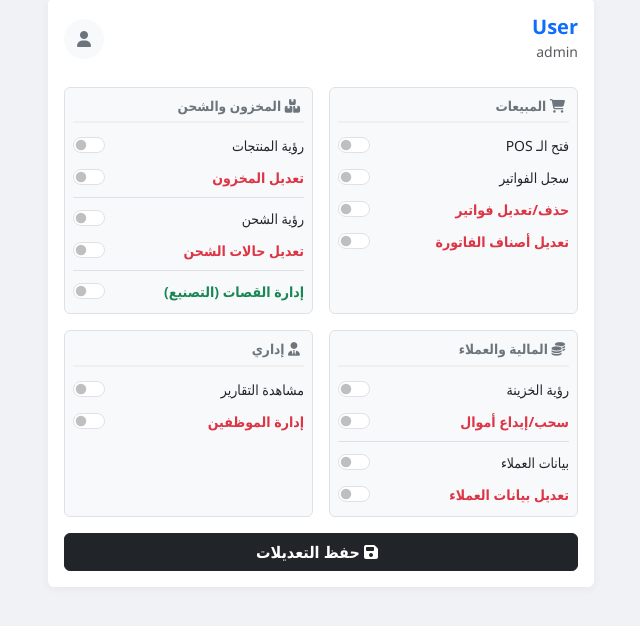
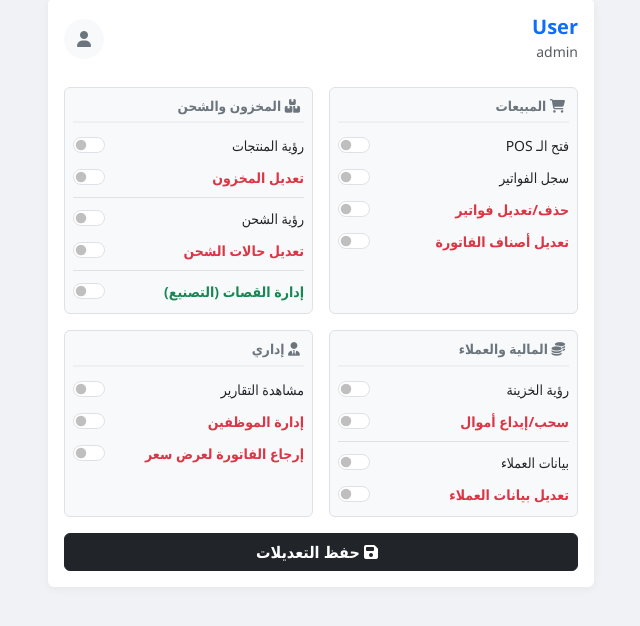
Before and after one commit to Hashem-Ghonaim/capitano, a Python web app: template templates/permissions.html in a window 1280 px wide. Shown: the part 81-707 px from the top of the page, without its empty margins (604-1244 px from the left). Run offline with Jinja, Linux system fonts and the light colour scheme; the template is opened without the code that fills it: most values are stand-ins (such as "Sample title", 1, 10 or a date in 2020).

Commit message:
Add revert_to_proforma permission checkbox to UI

```diff
--- a/templates/permissions.html
+++ b/templates/permissions.html
@@ -230,6 +230,13 @@
                                             <label class="form-check-label small text-danger fw-bold"
                                                 for="p12_{{ employee.id }}">إدارة الموظفين</label>
                                         </div>
+                                        <div class="form-check form-switch mb-2">
+                                            <input class="form-check-input manage-perm" type="checkbox" name="perms"
+                                                value="revert_to_proforma" id="p16_{{ employee.id }}" {% if
+                                                employee.has_perm('revert_to_proforma') %}checked{% endif %}>
+                                            <label class="form-check-label small text-danger fw-bold"
+                                                for="p16_{{ employee.id }}">إرجاع الفاتورة لعرض سعر</label>
+                                        </div>
                                     </div>
                                 </div>
                             </div>
```
